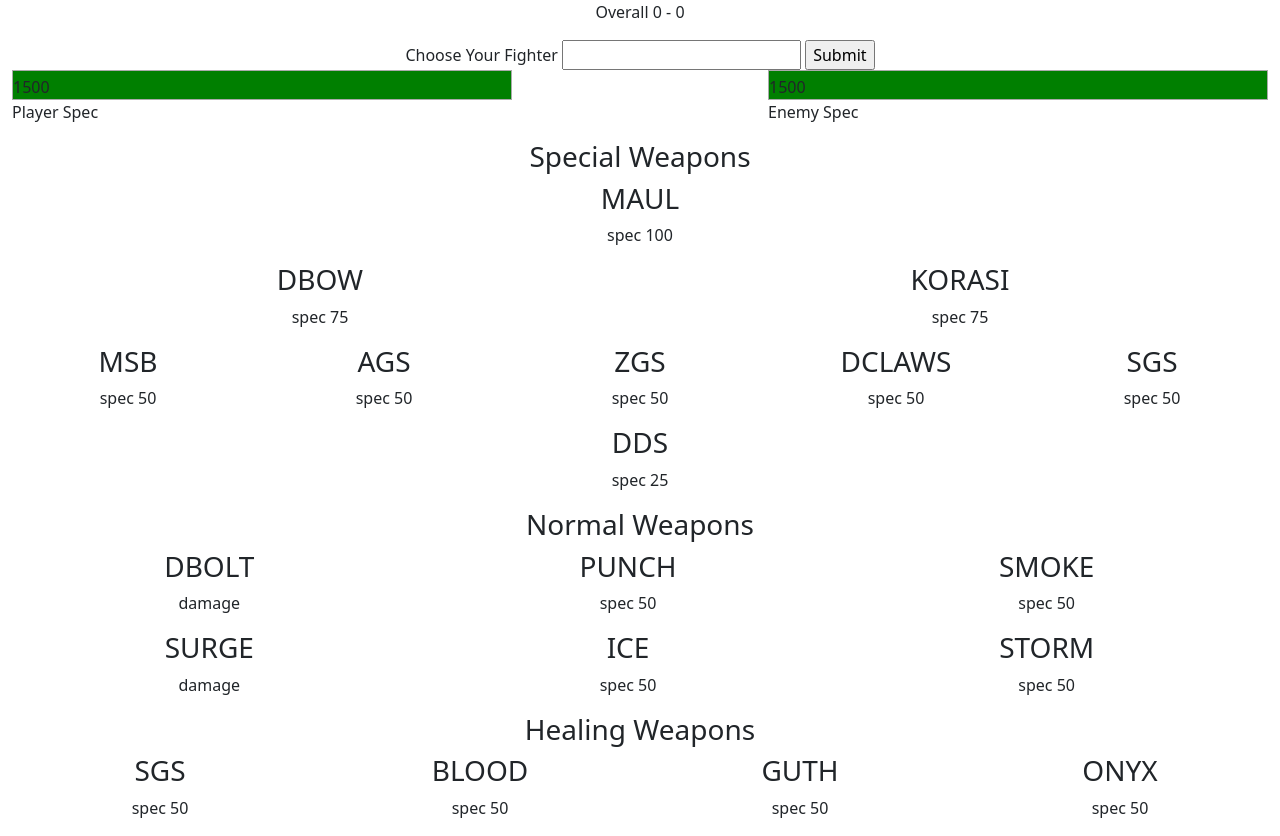
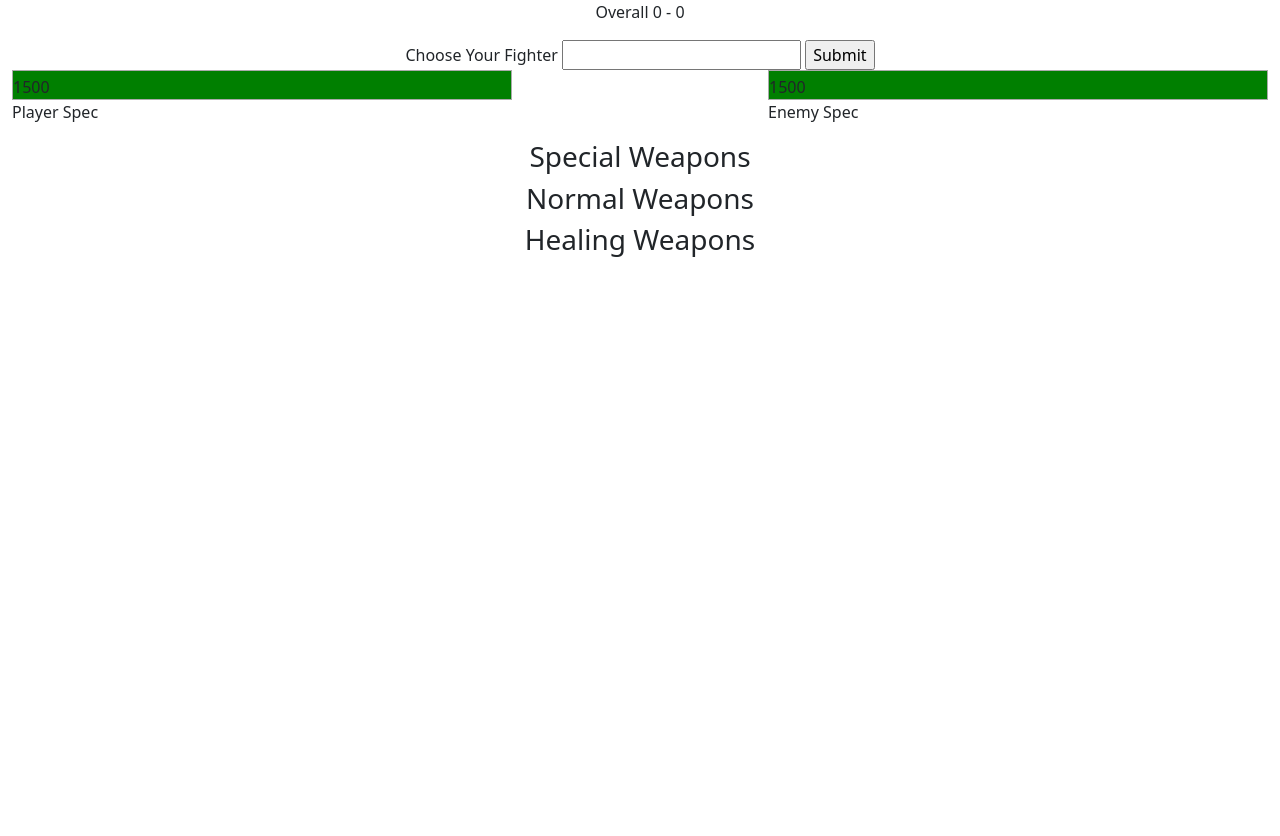
Before and after one commit to ThatcherT/deathmatch, a Django app: page /battle/ in a window 1280 px wide. After the commit the page ends 257 px from the top, so only its background shows below. Run offline with Django 3.2, Linux system fonts and the light colour scheme; data that the repository does not hold is empty.

Commit message:
texts-updates

```diff
--- a/battle/templates/battle.html
+++ b/battle/templates/battle.html
@@ -67,15 +67,16 @@
             <p id="frozen_enemy" hidden="true"></p>
         </div>
     </div>
-    <div class="row">
+    <div id="specialWeapons" class="row">
         <div class="col">
             <div class="text-center">
-                <h3>
+                <h3 style="cursor:pointer">
                     Special Weapons
                 </h3>
             </div>
         </div>
     </div>
+    <section id="specialSection" style="display:none">
     <div class="row">
         <div class="col">
             <div class="text-center">
@@ -83,7 +84,7 @@
                     MAUL
                 </h3>
                 <p>
-                    spec 100
+                    Melee weapon.<br> Requires 100 Spec.<br> 1-13% CHANCE = 250-375 DMG || 14-74% CHANCE = 376-600 DMG || 75-100% CHANCE = 601-750 DMG
                 </p>
             </div>
         </div>
@@ -95,7 +96,7 @@
                     DBOW
                 </h3>
                 <p>
-                    spec 75
+                    Ranged weapon.<br> Requires 75 Spec.<br> 1-15% CHANCE = 200-240 DMG || 16-70% CHANCE = 441-600 DMG || 71-100% CHANCE = 601-700 DMG
                 </p>
             </div>
         </div>
@@ -105,7 +106,7 @@
                     KORASI
                 </h3>
                 <p>
-                    spec 75
+                    Ranged weapon.<br> Requires 75 Spec.<br> 1-10% CHANCE = 1-350 DMG || 11-71% CHANCE = 351-650 DMG || 72-100% CHANCE = 651-710 DMG
                 </p>
             </div>
         </div>
@@ -117,7 +118,7 @@
                     MSB
                 </h3>
                 <p>
-                    spec 50
+                    Ranged weapon.<br> Requires 50 Spec.<br> 1-20% CHANCE = 150-300 DMG || 21-81% CHANCE = 300-460 DMG || 82-100% CHANCE = 460-600 DMG
                 </p>
             </div>
         </div>
@@ -127,7 +128,7 @@
                     AGS
                 </h3>
                 <p>
-                    spec 50
+                    Melee weapon.<br> Requires 50 Spec.<br> 1-20% CHANCE = 150-200 DMG || 21-61% CHANCE = 201-400 DMG || 62-100% CHANCE = 401-510 DMG
                 </p>
             </div>
         </div>
@@ -137,7 +138,7 @@
                     ZGS
                 </h3>
                 <p>
-                    spec 50
+                    Melee weapon.<br> Requires 50 Spec. Freezes opponent.<br> 1-20% CHANCE = 1-220 DMG || 21-80% CHANCE = 221-330 DMG || 81-100% CHANCE = 331-420 DMG
                 </p>
             </div>
         </div>
@@ -147,7 +148,7 @@
                     DCLAWS
                 </h3>
                 <p>
-                    spec 50
+                    Melee weapon.<br> Requires 50 Spec.<br> 1-20% CHANCE = 4-200 DMG || 21-100% CHANCE = 204-520 DMG
                 </p>
             </div>
         </div>
@@ -157,7 +158,7 @@
                     SGS
                 </h3>
                 <p>
-                    spec 50
+                    Melee weapon.<br> Requires 50 Spec.<br> 1-15% CHANCE = 50-200 DMG || 16-70% CHANCE = 201-350 DMG || 71-100% CHANCE = 351-450 DMG
                 </p>
             </div>
         </div>
@@ -169,19 +170,22 @@
                     DDS
                 </h3>
                 <p>
-                    spec 25
+                    Melee weapon.<br> Requires 25 Spec.<br> 1-20% CHANCE = 2-200 DMG || 21-71% CHANCE = 201-350 DMG || 72-100% CHANCE = 352-460 DMG
                 </p>
             </div>
         </div>
     </div>
-    <div class="row">
+    </section>
+    <div id="normalWeapons" class="row">
         <div class="col">
             <div class="text-center">
-                <h3>
+                <h3 style="cursor:pointer">
                     Normal Weapons
                 </h3>
             </div>
         </div>
+    </div>
+    <section id="normalSection" style="display:none">
     <div class="row">
         <div class="col">
             <div class="text-center">
@@ -189,7 +193,7 @@
                     DBOLT
                 </h3>
                 <p>
-                        damage
+                    Ranged weapon.<br> 1-12% CHANCE = 1-175 DMG || 13-80% CHANCE = 176-374 DMG || 81-100% CHANCE = 375-600 DMG
                 </p>
             </div>
         </div>
@@ -199,7 +203,7 @@
                     PUNCH
                 </h3>
                 <p>
-                        spec 50
+                    Melee weapon.<br> 1-20% CHANCE = 1-125 DMG || 21-100% CHANCE = 126-225 DMG
                 </p>
             </div>
         </div>
@@ -209,7 +213,7 @@
                     SMOKE
                 </h3>
                 <p>
-                        spec 50
+                    Ranged weapon.<br> 70% poison chance.<br> 1-20% CHANCE = 1-200 DMG || 21-70% CHANCE = 201-300 DMG || 71-100% CHANCE = 301-350 DMG
                 </p>
             </div>
         </div>
@@ -221,7 +225,7 @@
                     SURGE
                 </h3>
                 <p>
-                        damage
+                    Ranged weapon.<br> Can only be used if your hp is 250 or less.<br> 1-40% CHANCE = 200-350 DMG || 41-100% CHANCE = 351-500 DMG
                 </p>
             </div>
         </div>
@@ -231,7 +235,7 @@
                     ICE
                 </h3>
                 <p>
-                        spec 50
+                    Ranged weapon.<br> Freezes opponent.<br> 1-20% CHANCE = 1-100 DMG || 21-81% CHANCE = 101-250 DMG || 82-100% CHANCE = 251-330 DMG
                 </p>
             </div>
         </div>
@@ -241,21 +245,22 @@
                     STORM
                 </h3>
                 <p>
-                        spec 50
+                    Ranged weapon.<br> 1-100% CHANCE = 100-330 DMG
                 </p>
             </div>
         </div>
     </div>
-    </div>
-    <div class="row">
+    </section>
+    <div id="healingWeapons" class="row">
         <div class="col">
             <div class="text-center">
-                <h3>
+                <h3 style="cursor:pointer">
                     Healing Weapons
                 </h3>
             </div>
         </div>
     </div>
+    <section id="healingSection" style="display:none">
     <div class="row">
         <div class="col">
             <div class="text-center">
@@ -263,7 +268,7 @@
                     SGS
                 </h3>
                 <p>
-                    spec 50
+                    Melee weapon.<br> Requires 50 Spec.<br> 1-15% CHANCE = 50-200 DMG || 16-70% CHANCE = 201-350 DMG || 71-100% CHANCE = 351-450 DMG
                 </p>
             </div>
         </div>
@@ -273,7 +278,7 @@
                     BLOOD
                 </h3>
                 <p>
-                    spec 50
+                    Ranged weapon.<br> 100% chance to heal 40% of damage dealt.<br> 1-20% CHANCE = 1-100 DMG || 21-81% CHANCE = 101-280 DMG || 82-100% CHANCE = 281-330 DMG
                 </p>
             </div>
         </div>
@@ -283,7 +288,7 @@
                     GUTH
                 </h3>
                 <p>
-                    spec 50
+                    Melee weapon.<br> 40% chance to heal 100% of damage dealt.<br> 1-20% CHANCE = 1-149 DMG || 21-81% CHANCE = 150-275 DMG || 82-100% CHANCE = 276-320 DMG
                 </p>
             </div>
         </div>
@@ -293,11 +298,12 @@
                     ONYX
                 </h3>
                 <p>
-                    spec 50
+                    Ranged weapon.<br> 50% chance to heal 50% of damage dealt.<br> 1-20% CHANCE = 1-125 DMG || 21-61% CHANCE = 126-275 DMG || 62-100% CHANCE = 276-375 DMG
                 </p>
             </div>
         </div>
     </div>
+    </section>
 </div>
 {% comment %} These variables are initialized as empty
 later they are updated using jquery
@@ -326,7 +332,23 @@ you would do this:
  {% endcomment %}
 {% comment %}  here is an example of using a class loaded from stylesheet located in battle/static/battle/css {% endcomment %}
 
-
+<script>
+// when element with id specialWeapons is clicked
+$("#specialWeapons").click(function(){
+    // hide/show section with id specialSection
+    $("#specialSection").toggle();
+});
+// when element with id normalWeapons is clicked
+$("#normalWeapons").click(function(){
+    // hide/show section with id normalSection
+    $("#normalSection").toggle();
+});
+// when element with id healingWeapons is clicked
+$("#healingWeapons").click(function(){
+    // hide/show section with id healingSection
+    $("#healingSection").toggle();
+});
+</script>
 <script src="{% static 'battle/js/healthBar.js' %}"></script>
 <script>
     $("#playerForm").submit(function(e){
```
Lines whose indentation alone changed are shown as unchanged.
